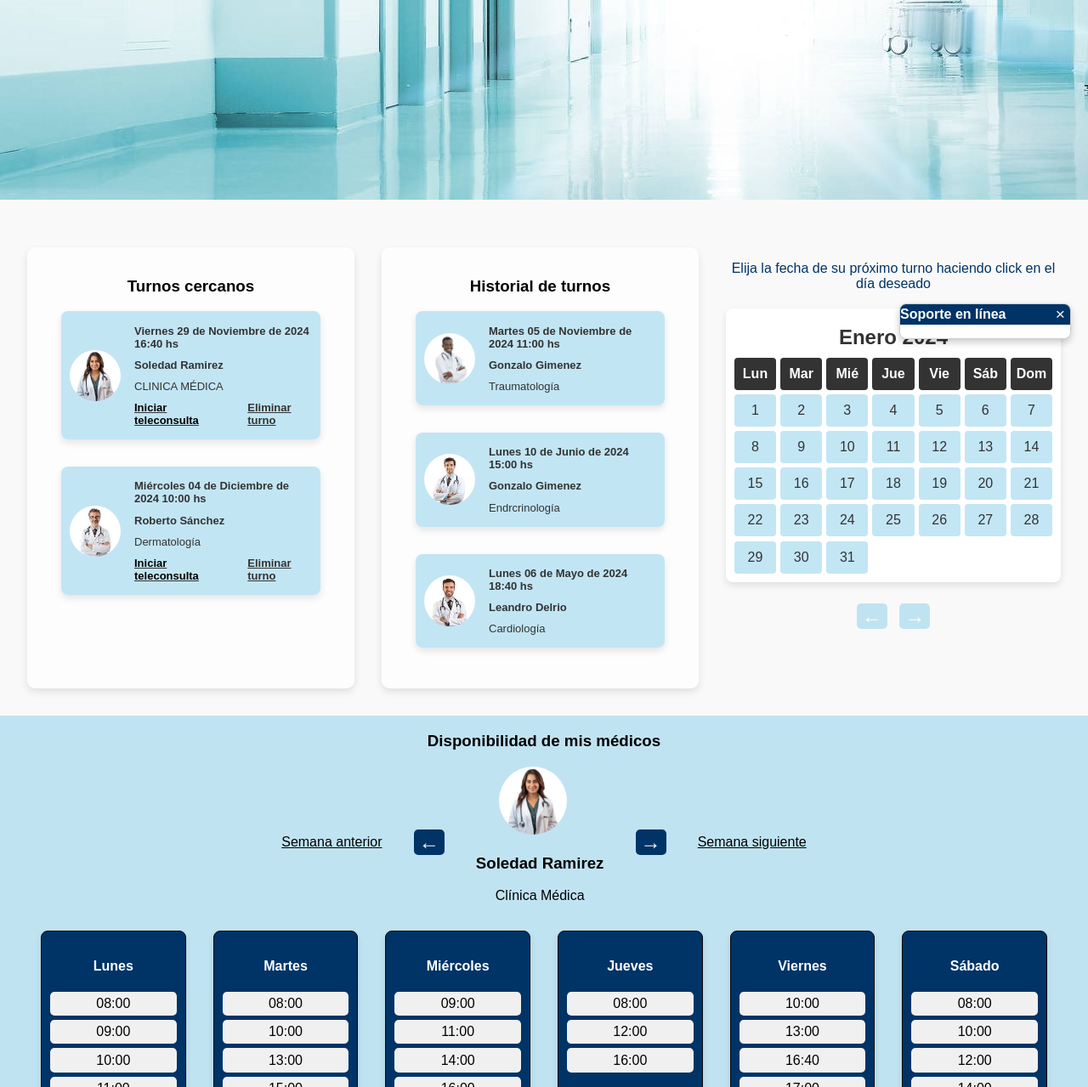
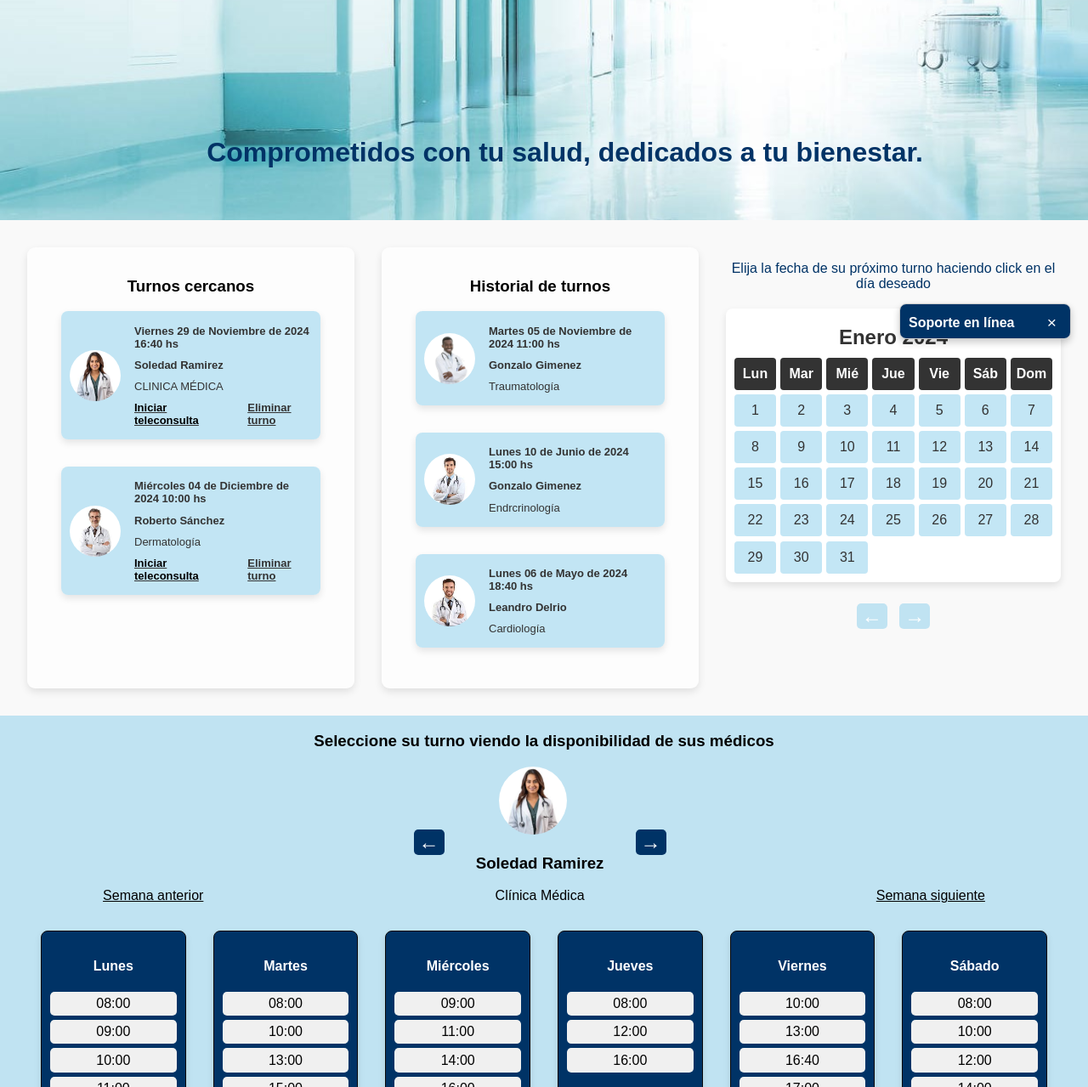
Before and after one commit to CasanovaRamiro/final-interfaces, a plain HTML site: page home.html in a window 1280 px wide. Shown: the part 381-1660 px from the top of the page at 85% size. Drawn offline with Linux system fonts and the light colour scheme.

Commit message:
responsive

```diff
--- a/home.html
+++ b/home.html
@@ -92,9 +92,14 @@
     </section>
     <section>
     <article class="horarios-medicos" >
-      <h3 id="medicos">Disponibilidad de mis médicos</h3>
+      <h3 id="medicos">Seleccione su turno viendo la disponibilidad de sus médicos</h3>
       <div id="medico-container">
-        <p class="texto-a">Semana anterior</p>
+
+        <div class="semana-ant">
+          <p class="texto-a ">Semana anterior</p>
+        </div>
+
+        <div class="elegir-medico">
           <button id="prev" class="navButton btn-medico" onclick="cambiarMedico(-1)">←</button>
           <div id="medico-info">
             <img id="foto-medico" src="" alt="Foto del Médico" />
@@ -102,7 +107,12 @@
             <p id="especialidad-medico"></p>
           </div>
           <button id="next" class="navButton btn-medico" onclick="cambiarMedico(1)">→</button>
+        </div>
+
+        <div class="semana-sig">
           <p class="texto-a">Semana siguiente</p>
+        </div>
+
     </div>
     <div id="horarios-container"></div>
     </article>
--- a/styles/home.css
+++ b/styles/home.css
@@ -1,4 +1,4 @@
-html{
+html {
   font-size: 16px;
 }
 
@@ -52,11 +52,11 @@ nav {
   color: rgb(206, 241, 255);
 }
 
-.foto-perfil{
+.foto-perfil {
   width: 2rem;
   border-radius: 50%;
 }
-.container-usuario{
+.container-usuario {
   display: flex;
   flex-direction: row;
   align-items: center;
@@ -76,7 +76,6 @@ nav ul li .interno {
 
 nav ul li .interno:hover {
   cursor: pointer;
-
 }
 
 .dropdown-content {
@@ -93,12 +92,11 @@ nav ul li .interno:hover {
 
 .dropdown-content li {
   display: block;
-
 }
 
 .dropdown-content li a {
   color: #ffffff;
-  padding: 0.4rem 0.6rem;
+  padding: 0.4rem;
   text-decoration: none;
   display: block;
 }
@@ -111,9 +109,6 @@ nav ul li .interno:hover {
   display: block;
 }
 /*fin menu desp*/
-
-
-
 
 /* Estilo de los elementos del menú */
 .nav-li:first-child {
@@ -130,17 +125,20 @@ nav ul li .interno:hover {
 }
 
 /*Portada*/
-.portada{
+.portada {
   height: 80vh;
   overflow: hidden;
-
 }
 
-  .texto-portada{
+.texto-portada {
   color: #003366;
   position: absolute;
-top:calc(25vw);
-left: 24%;
+  bottom: 25%;
+  left: 19%;
+}
+
+.portada-img {
+  height: 80vh;
 }
 
 /* Estilo de los turnos */
@@ -162,7 +160,7 @@ align-content: center;
 }
 .turno-anterior:hover,
 .turno-proximo:hover,
-.date:hover{
+.date:hover {
   background-color: #66cc99;
 }
 
@@ -215,7 +213,7 @@ align-content: center;
   background-color: #333;
   color: #fff;
 }
-.a-date{
+.a-date {
   color: #000000;
   text-decoration: none;
 }
@@ -291,14 +289,11 @@ align-content: center;
   font-weight: bold;
 }
 
-
-.texto-a{
+.texto-a {
   text-decoration: underline;
-
 }
 
-
-.textos-explicativos{
+.textos-explicativos {
   color: #003366;
 }
 /* Estilos del widget de chat */
@@ -313,7 +308,6 @@ text-decoration: underline;
   box-shadow: 0 0.25rem 0.5rem rgba(0, 0, 0, 0.2);
   display: flex;
   flex-direction: column;
-  font-family: Arial, sans-serif;
   overflow: hidden;
   transition: height 0.3s ease;
 }
@@ -328,7 +322,7 @@ text-decoration: underline;
 .chat-header {
   background-color: #003366;
   color: #ffffff;
-  padding: 0.625;
+  padding: 0.625rem;
   display: flex;
   justify-content: space-between;
   align-items: center;
@@ -351,11 +345,11 @@ text-decoration: underline;
   align-items: flex-start;
   margin-bottom: 0.625rem;
 }
-.user-message-container{
+.user-message-container {
   display: flex;
   justify-content: flex-end;
 }
-.bot-message-container{
+.bot-message-container {
   display: flex;
   justify-content: flex-start;
 }
@@ -421,13 +415,24 @@ justify-content: flex-end;
 /*Horarios de los medicos*/
 #medico-container {
   display: flex;
+  flex-direction: row;
+  background-color: rgb(135, 206, 235, 50%);
+  justify-content: space-around;
+}
+.elegir-medico{
+  display: flex;
   align-items: center;
   justify-content: center;
-  background-color: rgb(135, 206, 235, 50%);
   gap: 2rem;
 }
-#medicos{
-  background-color:rgb(135, 206, 235, 50%);
+.semana-ant{
+align-self: flex-end;
+}
+.semana-sig{
+  align-self: flex-end;
+}
+#medicos {
+  background-color: rgb(135, 206, 235, 50%);
   margin: 0;
   margin-top: 1rem;
   padding: 1em;
@@ -439,10 +444,10 @@ justify-content: flex-end;
   border-radius: 50%;
   margin-right: 1rem;
 }
-.btn-medico{
-  background-color:rgb(0, 51, 102) ;
+.btn-medico {
+  background-color: rgb(0, 51, 102);
 }
-.btn-medico:hover{
+.btn-medico:hover {
   background-color: #014f9c;
 }
 
@@ -451,7 +456,7 @@ justify-content: flex-end;
   grid-template-columns: repeat(6, 1fr);
   gap: 2rem;
   padding: 1rem 3rem 3rem 3rem;
-  background-color:rgb(135, 206, 235, 50%);
+  background-color: rgb(135, 206, 235, 50%);
 }
 
 .dia {
@@ -476,26 +481,25 @@ justify-content: flex-end;
 .hora:hover {
   background-color: #66cc99;
 }
-
-
-
+.texto-a:hover{
+  color: #003366;
+}
 /*Seccion preguntas frecuentes*/
 
-.preguntas-frecuentes-container{
+.preguntas-frecuentes-container {
   display: flex;
   flex-direction: row;
   justify-content: space-evenly;
-  align-items:flex-start;
-
+  align-items: flex-start;
 }
 
-#titulo-preguntas{
+#titulo-preguntas {
   font-weight: bold;
   color: #003366;
 }
 
 .faq-container {
-  margin: 0 ;
+  margin: 0;
   padding: 2rem;
 }
 
@@ -520,20 +524,19 @@ justify-content: flex-end;
   margin-top: 1rem;
   color: #333;
 }
-.faq-answer.visible{
+.faq-answer.visible {
   display: block;
 }
 
-.container-img-preg{
+.container-img-preg {
   padding: 5rem 2rem;
   position: relative;
   height: 1110px;
 }
-.sticky-img{
+.sticky-img {
   position: sticky;
   top: 10rem;
 }
-
 
 /*footer*/
 footer {
@@ -577,32 +580,30 @@ span {
   color: #cecece;
 }
 
-.preguntas-frecuentes-container{
+.preguntas-frecuentes-container {
   background-color: #ffffff;
 }
 
-
-
- @media (max-width: 900px){
-  html{
+@media (max-width: 900px) {
+  html {
     font-size: 14px;
   }
-  .texto-portada{
+  .texto-portada {
     top: 32rem;
     left: 2rem;
   }
-  .portada{
+  .portada {
     height: 70vh;
   }
-  .container{
-    flex-direction: column;
+  .container {
+    flex-direction: column-reverse;
     flex-wrap: wrap;
   }
-  .preguntas-frecuentes-container{
+  .preguntas-frecuentes-container {
     flex-direction: column;
     align-items: center;
   }
-  .container-img-preg{
+  .container-img-preg {
     height: auto;
   }
 }
```
Lines whose indentation alone changed are shown as unchanged.
